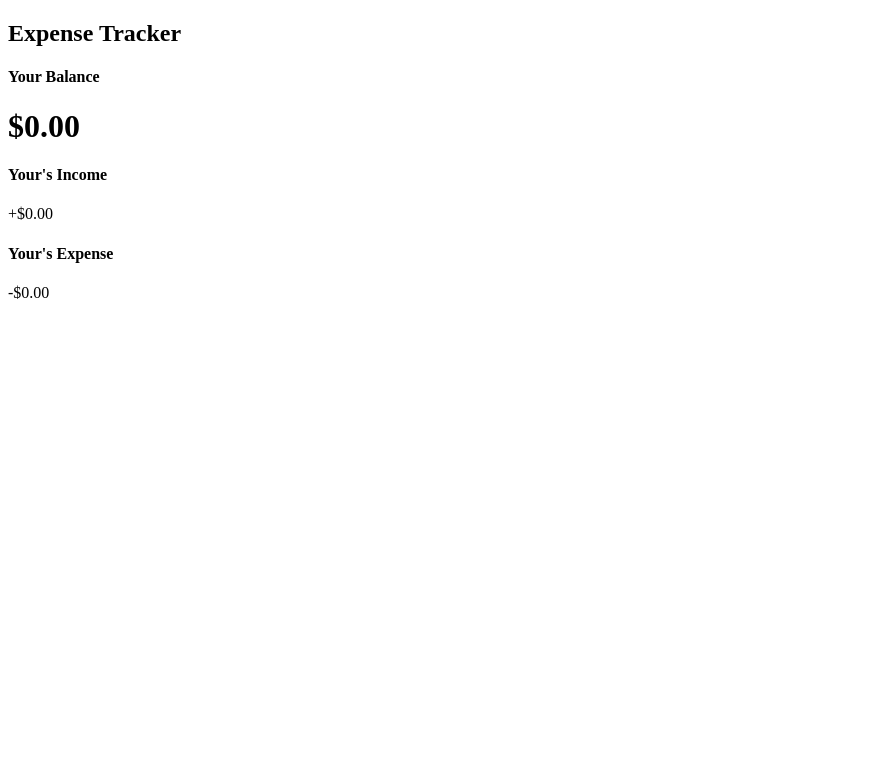
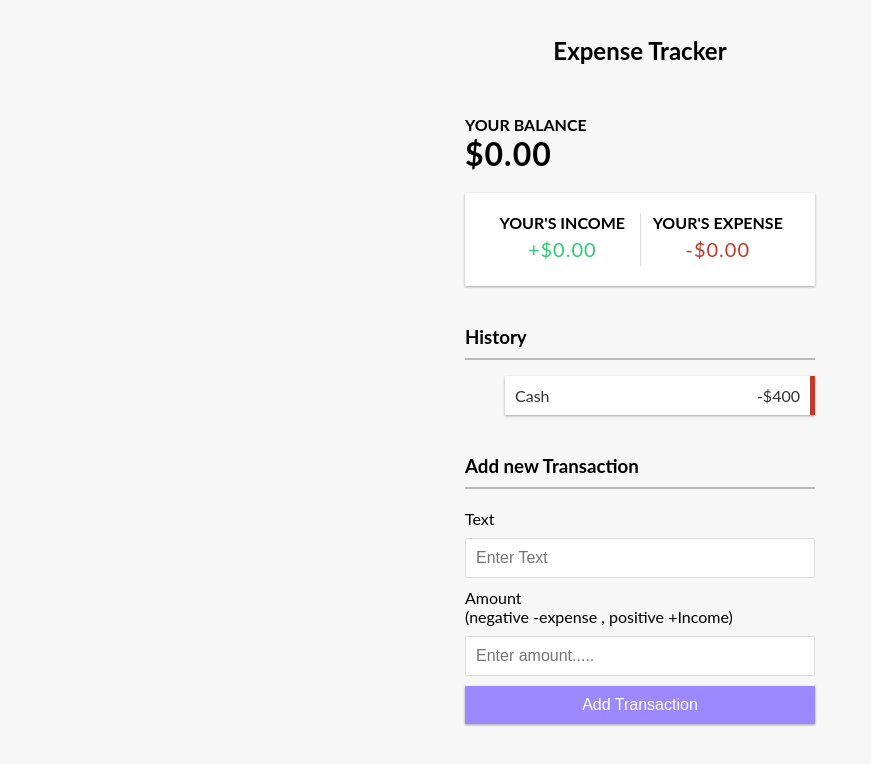
Before and after one commit to neha01995/EXPENSE_TRACKER, a plain HTML site: page index.html in a window 1280 px wide. Shown: the whole page, without its empty margins (0-871 px from the left). Drawn offline with Linux system fonts and the light colour scheme.

Commit message:
added css successfully

```diff
--- a/index.html
+++ b/index.html
@@ -22,6 +22,26 @@
                 <p id="money-minus" class="money minus">-$0.00</p>
             </div>
         </div>
+
+        <h3>History</h3>
+        <ul id="list" class="list">
+            <li class="minus"> Cash <span>-$400</span> <button class="delete-btn">x</button> </li>
+        </ul>
+        <h3>Add new Transaction</h3>
+        <form id="form">
+            <div class="form-control">
+                <label for="text">Text</label>
+                <input type="text" id="text" placeholder="Enter Text">
+
+            </div>
+
+            <div class="form-control">
+                <label for="amount">Amount <br> (negative -expense , positive +Income)  </label>
+                <input type="number" id="amount" placeholder="Enter amount.....">
+
+            </div>
+            <button class="btn">Add Transaction</button>
+        </form>
     </div>
 
     <script src="script.js"></script>
--- a/style.css
+++ b/style.css
@@ -0,0 +1,154 @@
+:root{
+    --box-shadow:0 1px 3px rgba(0,0,0,0.12),0 1px 2px rgba(0,0,0,0.24);
+
+}
+
+*{
+    box-sizing: border-box;
+}
+
+body{
+    background-color: #f7f7f7;
+    align-items: center;
+    justify-content: center;
+    min-height: 100vh;
+    font-family: "Lato", sans-serif;
+    display: flex;
+    flex-direction: column;
+    margin: 0;
+}
+
+.container{
+    margin:30px auto;
+    width: 350px;
+
+}
+
+h1{
+    letter-spacing: 1px;
+    margin: 0;
+}
+
+h3{
+    border-bottom: 2px solid #bbb;
+    padding-bottom: 10px;
+    margin:40px 0 10px;
+
+}
+h4{
+    margin: 0;
+    text-transform: uppercase;
+}
+
+.inc-exp-container{
+    background-color: #fff;
+    box-shadow: var(--box-shadow);
+    padding: 20px;
+    display:flex ;
+    justify-content: space-between;
+    margin: 20px 0;
+
+}
+
+.inc-exp-container >div{
+    flex:1;
+    text-align: center;
+
+}
+
+.inc-exp-container >div:first-of-type{
+     border-right: 1px solid #dedede;
+}
+
+.money{
+    font-size: 20px;
+    letter-spacing: 1px;
+    margin:5px 0;
+}
+
+.money.plus{
+    color: #2ecc71;
+}
+
+.money.minus{
+    color:#c0392b
+}
+
+label{
+    display: inline-block;
+    margin: 10px 0;
+}
+
+input[type="text"],input[type="number"]{
+    border: 1px solid #dedede;
+    border-radius: 2px;
+    display: block;
+    font-size: 16px;
+    padding: 10px;
+    width: 100%;
+}
+
+.btn{
+    background-color: #9c88ff;
+    display: block;
+    border:0;
+    color:#fff;
+    width:100%;
+    box-shadow: var(--box-shadow);
+    font-size: 16px;
+    margin: 10px 0 30px;
+    padding: 10px;
+    cursor: pointer;
+
+}
+
+.btn:focus, .delete-btn:focus{
+    outline: 0;
+}
+
+.list{
+    list-style-type: none;
+    border: 0;
+    margin-bottom: 40px;
+
+}
+
+.list li {
+    background-color: #fff;
+    box-shadow: var(--box-shadow);
+    color: #333;
+    display: flex;
+    justify-content: space-between;
+    position: relative;
+    padding: 10px;
+    margin: 10px 0;
+}
+
+.list li.plus{
+    border-right:5px solid #2ecc71;
+}
+
+.list li.minus{
+    border-right:5px solid #c0392b;
+}
+
+.delete-btn{
+    background-color: #e74c3c;
+    border: 0;
+    color: #fff;
+    font-size: 20px;
+    line-height: 20px;
+    padding: 2px 5px;
+    position: absolute;
+    top: 50%;
+    left: 0;
+    transform: translate(-100%,-50%);
+    opacity: 0;
+    transition:opacity 0.3s ease;
+    cursor: pointer;
+}
+
+.list li:hover .delete-btn{
+    opacity: 1;
+    cursor: pointer;
+}
```
